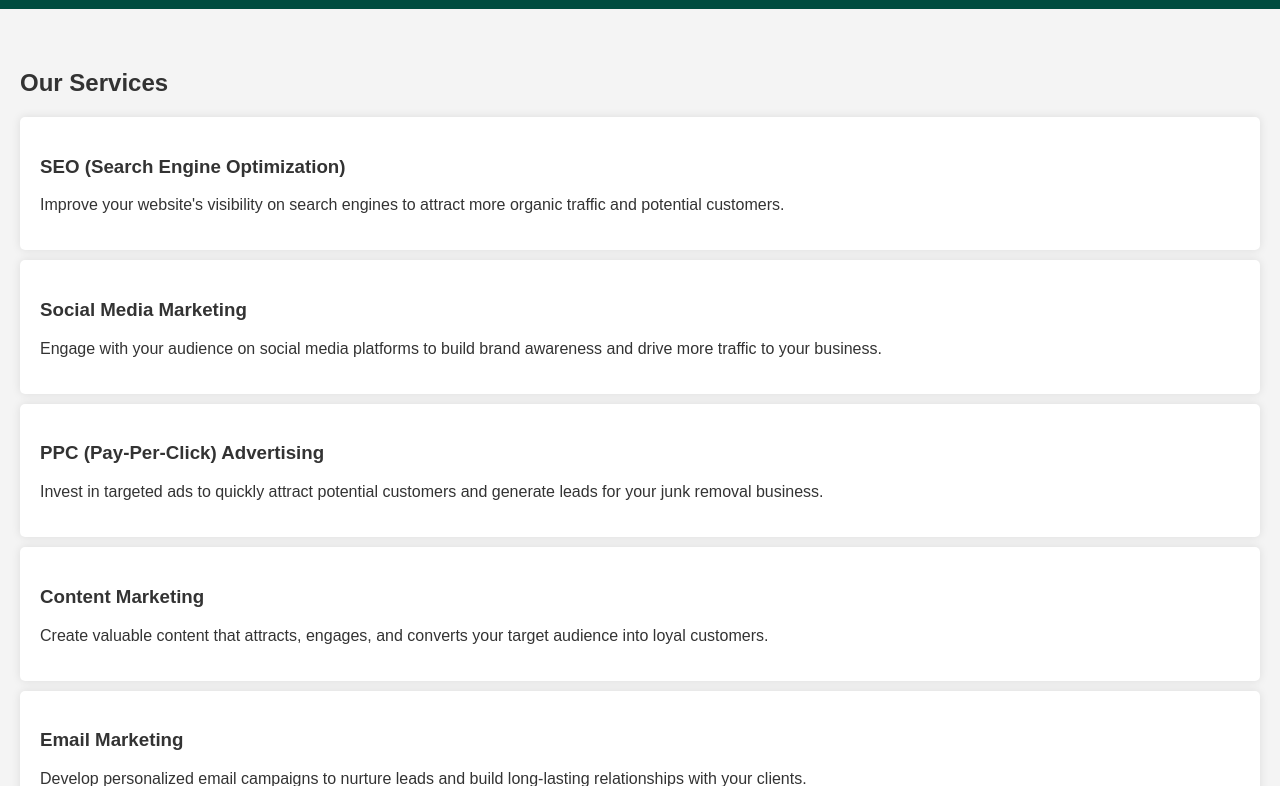
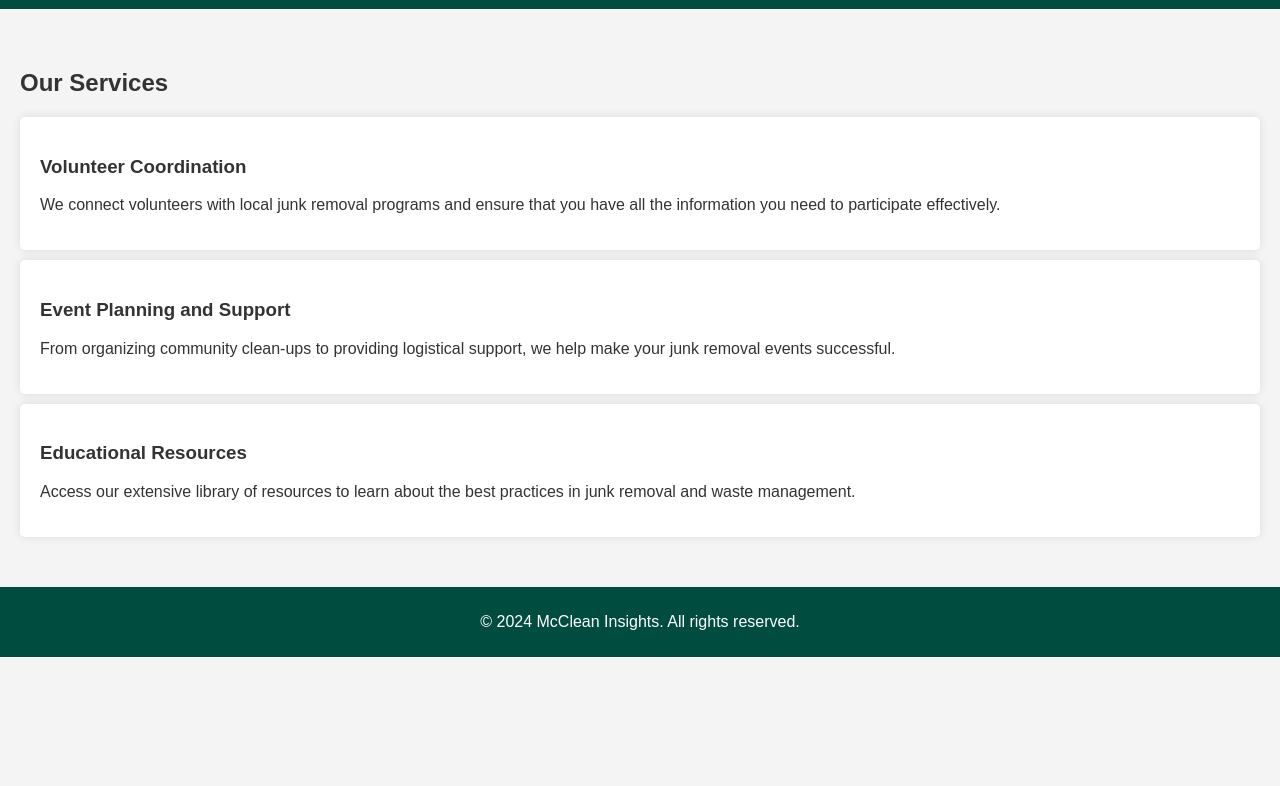
Before and after one commit to iammcgee/mcclean_insights_site, a plain HTML site: page services.html in a window 1280 px wide. Shown: the part 66-852 px from the top of the page. After the commit the page ends 800 px from the top, so only its background shows below. Drawn offline with Linux system fonts and the light colour scheme.

Commit message:
Update services.html

```diff
--- a/services.html
+++ b/services.html
@@ -15,6 +15,9 @@
                 <li><a href="about.html">About Us</a></li>
                 <li><a href="services.html">Services</a></li>
                 <li><a href="contact.html">Contact</a></li>
+                <li><a href="blog.html">Blog</a></li>
+                <li><a href="resources.html">Resources</a></li>
+                <li><a href="faq.html">FAQ</a></li>
             </ul>
         </nav>
     </header>
@@ -22,24 +25,16 @@
         <section class="services">
             <h2>Our Services</h2>
             <div class="service">
-                <h3>SEO (Search Engine Optimization)</h3>
-                <p>Improve your website's visibility on search engines to attract more organic traffic and potential customers.</p>
+                <h3>Volunteer Coordination</h3>
+                <p>We connect volunteers with local junk removal programs and ensure that you have all the information you need to participate effectively.</p>
             </div>
             <div class="service">
-                <h3>Social Media Marketing</h3>
-                <p>Engage with your audience on social media platforms to build brand awareness and drive more traffic to your business.</p>
+                <h3>Event Planning and Support</h3>
+                <p>From organizing community clean-ups to providing logistical support, we help make your junk removal events successful.</p>
             </div>
             <div class="service">
-                <h3>PPC (Pay-Per-Click) Advertising</h3>
-                <p>Invest in targeted ads to quickly attract potential customers and generate leads for your junk removal business.</p>
-            </div>
-            <div class="service">
-                <h3>Content Marketing</h3>
-                <p>Create valuable content that attracts, engages, and converts your target audience into loyal customers.</p>
-            </div>
-            <div class="service">
-                <h3>Email Marketing</h3>
-                <p>Develop personalized email campaigns to nurture leads and build long-lasting relationships with your clients.</p>
+                <h3>Educational Resources</h3>
+                <p>Access our extensive library of resources to learn about the best practices in junk removal and waste management.</p>
             </div>
         </section>
     </main>
```
